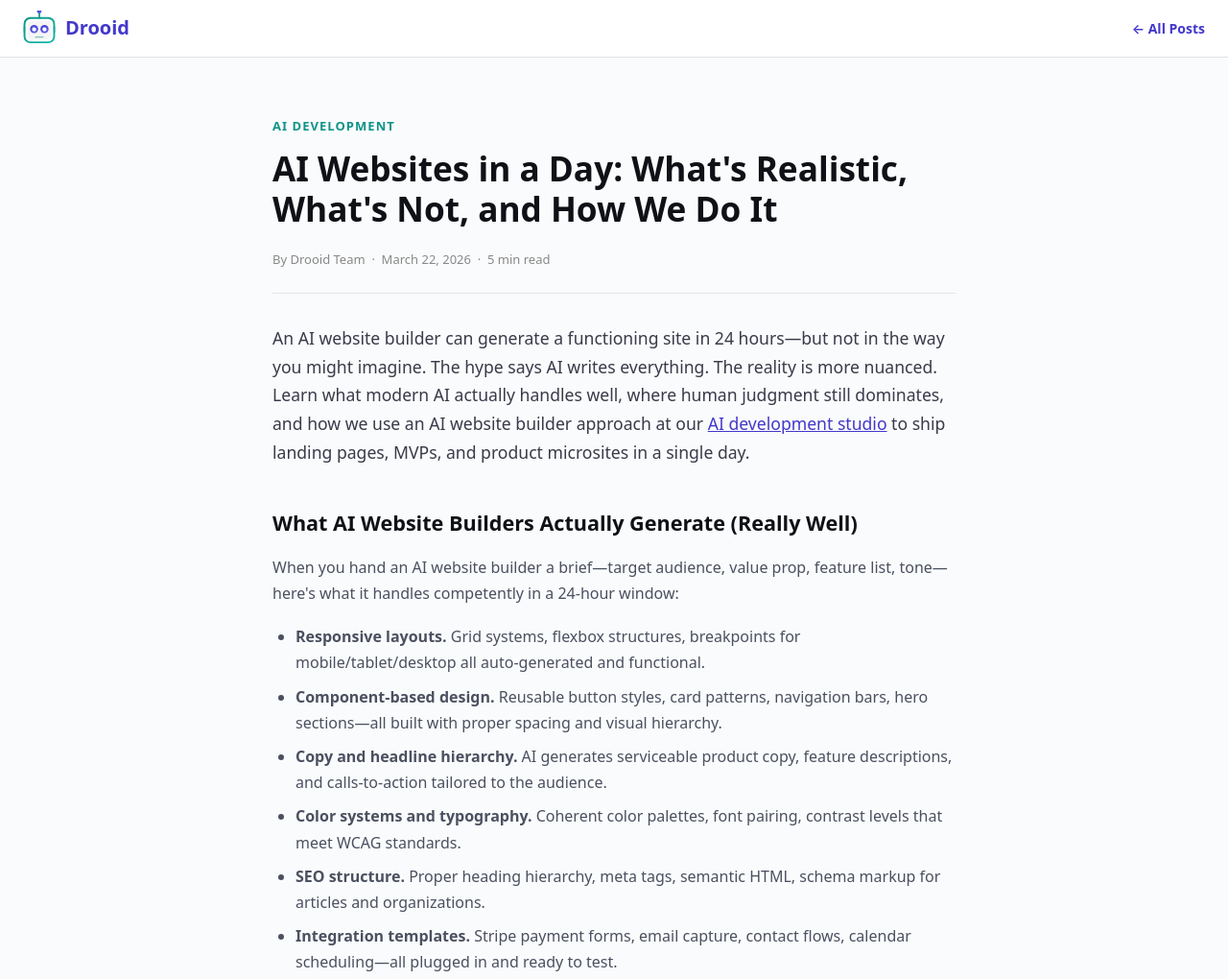
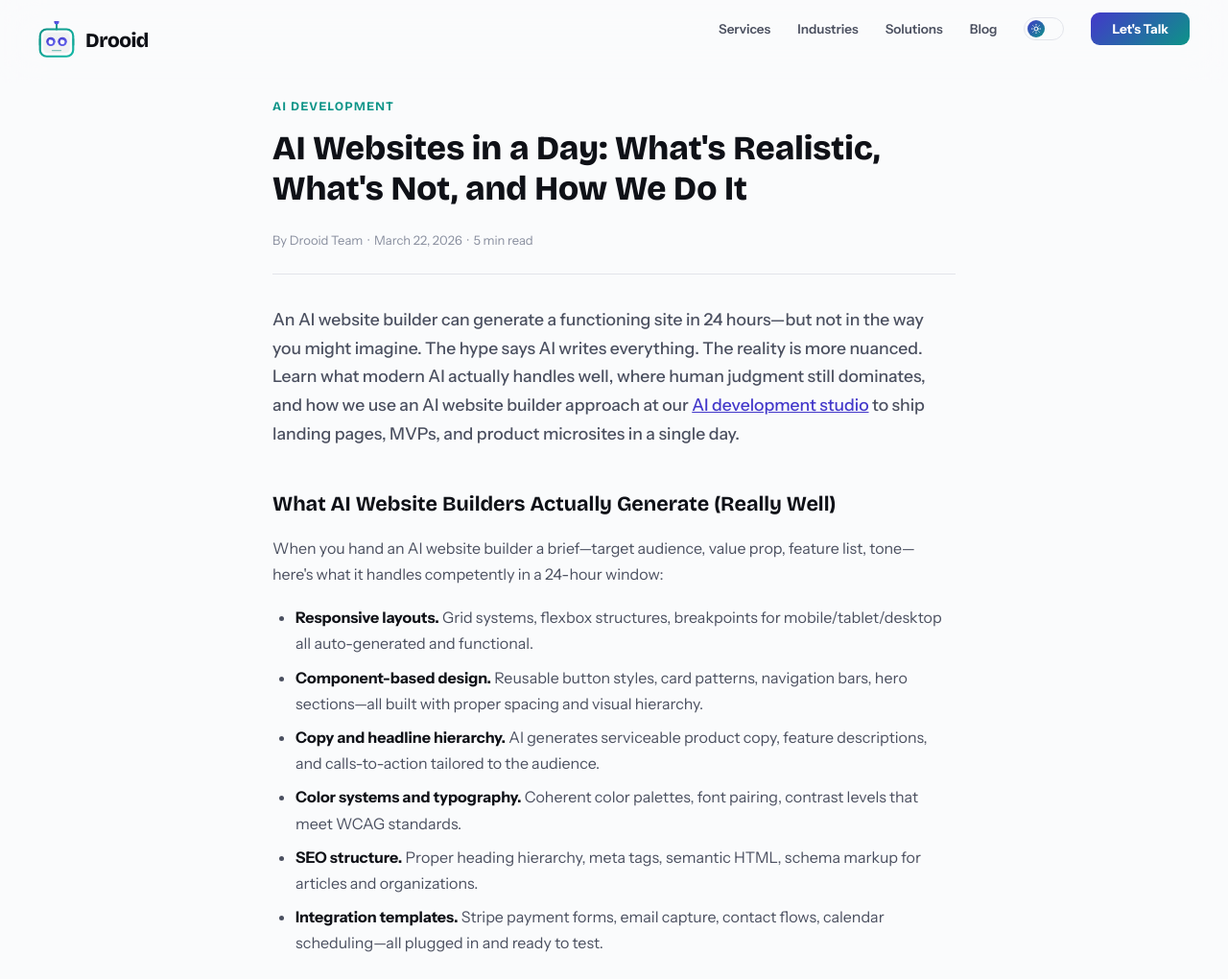
Before and after one commit to abhishekswarup-bd/drooid.ai, a plain HTML site: page blog/ai-websites-in-a-day.html in a window 1280 px wide. Shown: the top 1020 px of the page at 96% size. Drawn offline with nearby package versions, Linux system fonts and the light colour scheme.

Commit message:
Match blog header/footer to main pages: ai-websites-in-a-day

```diff
--- a/blog/ai-websites-in-a-day.html
+++ b/blog/ai-websites-in-a-day.html
@@ -73,57 +73,85 @@
   gtag('js', new Date());
   gtag('config', 'G-54V96C6EQH');
 </script>
+<link rel="preconnect" href="https://fonts.googleapis.com">
+<link rel="preconnect" href="https://fonts.gstatic.com" crossorigin>
+<link href="https://fonts.googleapis.com/css2?family=Bricolage+Grotesque:wght@400;600;700;800&family=Instrument+Sans:wght@400;500;600;700&display=swap" rel="stylesheet">
 <style>
-    * { box-sizing: border-box; margin: 0; padding: 0; }
-    body { font-family: system-ui, -apple-system, sans-serif; color: #1a1a2e; background: #fafbfc; line-height: 1.7; }
-    nav { background: #fff; border-bottom: 1px solid #e2e4ea; padding: 0 24px; height: 60px; display: flex; align-items: center; }
-    .nav-logo { font-weight: 800; font-size: 20px; color: #4338ca; text-decoration: none; display: flex; align-items: center; gap: 10px; }
-    .nav-mark { width: 34px; height: auto; display: block; }
-    .nav-link { margin-left: auto; color: #4338ca; text-decoration: none; font-weight: 600; font-size: 14px; }
-    .post-wrap { max-width: 760px; margin: 60px auto; padding: 0 24px 80px; }
-    .post-section { font-size: 13px; font-weight: 700; color: #0d9488; text-transform: uppercase; letter-spacing: .08em; margin-bottom: 12px; }
-    h1.post-title { font-size: 2.2rem; font-weight: 800; line-height: 1.2; color: #0f1117; margin-bottom: 20px; }
-    .post-meta { font-size: 13px; color: #888; margin-bottom: 32px; padding-bottom: 24px; border-bottom: 1px solid #e2e4ea; }
-    p.post-intro { font-size: 1.1rem; color: #3a3a4a; margin-bottom: 28px; font-weight: 500; }
-    h2 { font-size: 1.35rem; font-weight: 700; color: #0f1117; margin: 40px 0 14px; }
-    p { color: #4b5060; margin-bottom: 18px; }
-    ul { color: #4b5060; margin: 0 0 18px 24px; }
-    ul li { margin-bottom: 8px; }
-    a { color: #4338ca; }
-    .cta-box { background: linear-gradient(135deg, #4338ca, #0d9488); border-radius: 16px; padding: 36px; margin-top: 56px; text-align: center; color: #fff; }
-    .cta-box h3 { font-size: 1.4rem; margin-bottom: 10px; }
-    .cta-box p { color: rgba(255,255,255,.85); margin-bottom: 20px; }
-    .cta-btn { display: inline-block; background: #fff; color: #4338ca; font-weight: 700; padding: 12px 28px; border-radius: 8px; text-decoration: none; font-size: 15px; }
+:root{--bg:#fafbfc;--white:#fff;--card:#fff;--border:#e2e4ea;--border-h:#c8cbd4;--ink:#0f1117;--text:#4b5060;--muted:#888e9e;--accent:#4338ca;--accent-l:#ece9fe;--accent-d:#312e81;--teal:#0d9488;--teal-l:#ccfbf1;--grad:linear-gradient(135deg,#4338ca,#0d9488);--grad-t:linear-gradient(135deg,#4338ca,#0d9488);--r:16px;--nav-bg:rgba(250,251,252,.82)}
+[data-theme="dark"]{--bg:#0a0a12;--white:#13131f;--card:#13131f;--border:#1e1e2e;--border-h:#2a2a3e;--ink:#e2e4ea;--text:#a0a4b8;--muted:#666a7e;--accent:#818cf8;--accent-l:rgba(99,102,241,.15);--accent-d:#c7d2fe;--teal:#2dd4bf;--teal-l:rgba(45,212,191,.12);--nav-bg:rgba(10,10,18,.85)}
+*{box-sizing:border-box;margin:0;padding:0}
+body{font-family:'Instrument Sans',system-ui,-apple-system,sans-serif;color:var(--ink);background:var(--bg);line-height:1.7}
+
+/* ═══ NAV ═══ */
+nav{position:fixed;top:0;left:0;right:0;z-index:1000;padding:16px 40px;display:flex;align-items:center;justify-content:space-between;backdrop-filter:blur(20px);background:var(--nav-bg);border-bottom:1px solid transparent;transition:.3s}
+nav.scrolled{border-bottom-color:var(--border);box-shadow:0 1px 10px rgba(0,0,0,.04)}
+.nlogo{display:flex;align-items:center;gap:11px;text-decoration:none}
+.nlogo .mark{width:38px;height:auto;display:block}
+.nlogo .wm{font-family:'Bricolage Grotesque',sans-serif;font-size:21px;font-weight:800;color:var(--ink);letter-spacing:-.5px}
+.nlinks{display:flex;align-items:center;gap:28px;list-style:none}
+.nlinks a{font-size:13.5px;font-weight:600;color:var(--text);text-decoration:none;transition:.25s}
+.nlinks a:hover{color:var(--ink)}
+.ncta{font-size:13.5px!important;font-weight:700!important;color:#fff!important;background:var(--grad);padding:9px 22px;border-radius:9px;text-decoration:none!important}
+.ncta:hover{opacity:.9}
+
+/* ═══ THEME TOGGLE ═══ */
+.theme-toggle{width:42px;height:24px;border-radius:24px;border:1.5px solid var(--border);background:var(--bg);cursor:pointer;position:relative;transition:.3s;flex-shrink:0;display:flex;align-items:center;padding:0 3px}
+.theme-toggle:hover{border-color:var(--accent)}
+.theme-toggle .knob{width:18px;height:18px;border-radius:50%;background:var(--grad);transition:.3s;position:relative;display:flex;align-items:center;justify-content:center}
+.theme-toggle .knob svg{width:12px;height:12px;fill:none;stroke:#fff;stroke-width:2;stroke-linecap:round;stroke-linejoin:round;transition:.3s}
+[data-theme="dark"] .theme-toggle .knob{transform:translateX(16px)}
+[data-theme="dark"] .theme-toggle{background:var(--card);border-color:var(--border)}
+
+/* ═══ ARTICLE ═══ */
+.post-wrap{max-width:760px;margin:100px auto 0;padding:0 24px 80px}
+.post-section{font-family:'Bricolage Grotesque',sans-serif;font-size:13px;font-weight:700;color:var(--teal);text-transform:uppercase;letter-spacing:.08em;margin-bottom:12px}
+h1.post-title{font-family:'Bricolage Grotesque',sans-serif;font-size:2.2rem;font-weight:800;line-height:1.2;color:var(--ink);margin-bottom:20px}
+.post-meta{font-size:13px;color:var(--muted);margin-bottom:32px;padding-bottom:24px;border-bottom:1px solid var(--border)}
+p.post-intro{font-size:1.1rem;color:var(--text);margin-bottom:28px;font-weight:500}
+h2{font-family:'Bricolage Grotesque',sans-serif;font-size:1.35rem;font-weight:700;color:var(--ink);margin:40px 0 14px}
+p{color:var(--text);margin-bottom:18px}
+ul{color:var(--text);margin:0 0 18px 24px}
+ul li{margin-bottom:8px}
+a{color:var(--accent)}
+strong{color:var(--ink)}
+.cta-box{background:var(--grad);border-radius:16px;padding:36px;margin-top:56px;text-align:center;color:#fff}
+.cta-box h3{font-size:1.4rem;margin-bottom:10px;color:#fff}
+.cta-box p{color:rgba(255,255,255,.85);margin-bottom:20px}
+.cta-btn{display:inline-block;background:#fff;color:var(--accent);font-weight:700;padding:12px 28px;border-radius:8px;text-decoration:none;font-size:15px}
 
 /* ═══ FOOTER ═══ */
-    .site-footer{border-top:1px solid #e2e4ea;padding:72px 0 36px;background:#fff;margin-top:0}
-    .foot-ctr{max-width:1200px;margin:0 auto;padding:0 40px}
+footer{border-top:1px solid var(--border);padding:72px 0 36px;background:var(--white)}
+.ctr{max-width:1200px;margin:0 auto;padding:0 40px}
 .foot-g{display:grid;grid-template-columns:2fr 1fr 1fr 1fr;gap:56px;margin-bottom:52px}
-    .foot-brand p{font-size:13.5px;line-height:1.7;color:#4b5060;max-width:270px}
 .foot-brand .flogo{display:flex;align-items:center;gap:11px;margin-bottom:14px}
-    .foot-brand .fmark{width:34px;height:auto;display:block}
-    .foot-brand .feye{width:6px;height:6px;border-radius:50%;background:#0d9488;box-shadow:0 0 6px rgba(13,148,136,.5)}
-    .foot-brand .fdroid-face{display:flex;gap:7px;align-items:center;position:relative;top:-1px}
-    .foot-brand .fmouth{position:absolute;bottom:7px;left:50%;transform:translateX(-50%);width:12px;height:1.5px;border-radius:1px;background:#0d9488;opacity:.4}
-    .foot-brand .fantenna{position:absolute;top:-7px;left:50%;transform:translateX(-50%);width:1.5px;height:7px;background:#0d9488;opacity:.5}
-    .foot-brand .fantenna-tip{position:absolute;top:-9px;left:50%;transform:translateX(-50%);width:3.5px;height:3.5px;border-radius:50%;background:#0d9488;opacity:.7}
-    .foot-brand .fwm{font-family:system-ui,-apple-system,sans-serif;font-size:19px;font-weight:800;color:#0f1117}
-    .foot-col h4{font-size:12px;font-weight:700;color:#0f1117;letter-spacing:2px;text-transform:uppercase;margin-bottom:18px}
+.foot-brand .flogo .mark{width:34px;height:auto;display:block}
+.foot-brand .flogo .wm{font-family:'Bricolage Grotesque',sans-serif;font-size:19px;font-weight:800;color:var(--ink)}
+.foot-brand p{font-size:13.5px;line-height:1.7;color:var(--text);max-width:270px}
+.foot-col h4{font-family:'Bricolage Grotesque',sans-serif;font-size:12px;font-weight:700;color:var(--ink);letter-spacing:2px;text-transform:uppercase;margin-bottom:18px}
 .foot-col ul{list-style:none;display:flex;flex-direction:column;gap:11px}
-    .foot-col a{font-size:13.5px;color:#4b5060;text-decoration:none;transition:.25s}
-    .foot-col a:hover{color:#0f1117}
-    .foot-btm{display:flex;align-items:center;justify-content:space-between;padding-top:28px;border-top:1px solid #e2e4ea;font-size:12.5px;color:#888e9e}
-    .foot-soc{display:flex;gap:18px}
-    .foot-soc a{color:#888e9e;text-decoration:none;font-size:12.5px;transition:.25s}
-    .foot-soc a:hover{color:#0f1117}
+.foot-col a{font-size:13.5px;color:var(--text);text-decoration:none;transition:.25s}
+.foot-col a:hover{color:var(--ink)}
+.foot-btm{display:flex;align-items:center;justify-content:space-between;padding-top:28px;border-top:1px solid var(--border);font-size:12.5px;color:var(--muted)}
+
+/* ═══ RESPONSIVE ═══ */
 @media(max-width:1024px){.foot-g{grid-template-columns:1fr 1fr;gap:36px}}
-    @media(max-width:768px){.foot-ctr{padding:0 22px}.foot-g{grid-template-columns:1fr;gap:28px}.foot-btm{flex-direction:column;gap:12px;text-align:center}}
+@media(max-width:768px){.ctr{padding:0 22px}.foot-g{grid-template-columns:1fr;gap:28px}.foot-btm{flex-direction:column;gap:12px;text-align:center}nav{padding:14px 22px}.nlinks{display:none}.post-wrap{margin-top:80px}}
 </style>
 </head>
 <body>
-  <nav>
-    <a href="https://drooid.org" class="nav-logo"><img src="../logo.svg" alt="Drooid" class="nav-mark">Drooid</a>
-    <a href="https://drooid.org/blog" class="nav-link">← All Posts</a>
+  <nav id="navbar">
+  <a href="../index.html" class="nlogo">
+    <img src="../logo.svg" alt="Drooid" class="mark">
+    <div class="wm">Drooid</div>
+  </a>
+  <ul class="nlinks">
+    <li><a href="../services.html">Services</a></li>
+    <li><a href="../industries.html">Industries</a></li>
+    <li><a href="../solutions.html">Solutions</a></li>
+    <li><a href="../blog.html">Blog</a></li>
+    <li><button class="theme-toggle" id="themeToggle" aria-label="Toggle dark mode"><span class="knob"><svg viewBox="0 0 24 24" class="sun-icon"><path d="M12 3v1m0 16v1m9-9h-1M4 12H3m15.364 6.364l-.707-.707M6.343 6.343l-.707-.707m12.728 0l-.707.707M6.343 17.657l-.707.707M16 12a4 4 0 11-8 0 4 4 0 018 0z"/></svg><svg viewBox="0 0 24 24" class="moon-icon" style="display:none"><path d="M21 12.79A9 9 0 1111.21 3 7 7 0 0021 12.79z"/></svg></span></button></li>
+    <li><a href="../contact.html" class="ncta">Let&#x27;s Talk</a></li>
+  </ul>
 </nav>
   <div class="post-wrap">
     <div class="post-section">AI Development</div>
@@ -174,12 +202,11 @@
     </div>
   </div>
 
-<!-- ═══ FOOTER ═══ -->
-<footer class="site-footer">
-  <div class="foot-ctr">
+<footer>
+  <div class="ctr">
     <div class="foot-g">
       <div class="foot-brand">
-        <div class="flogo"><img src="../logo.svg" alt="Drooid" class="fmark"><div class="fwm">Drooid</div></div>
+        <div class="flogo"><img src="../logo.svg" alt="Drooid" class="mark"><div class="wm">Drooid</div></div>
         <p>AI-powered development studio — build end-to-end with artificial intelligence.</p>
       </div>
       <div class="foot-col"><h4>Services</h4><ul><li><a href="../services.html#websites">AI Websites</a></li><li><a href="../services.html#mobile">Mobile Apps</a></li><li><a href="../services.html#enterprise">Web Applications</a></li><li><a href="../services.html#design">Screen Design</a></li><li><a href="../services.html#content">Content Generation</a></li><li><a href="../services.html#agents">Agentic AI</a></li></ul></div>
@@ -191,5 +218,29 @@
     </div>
   </div>
 </footer>
+<script>
+const nb=document.getElementById("navbar");
+window.addEventListener("scroll",()=>nb.classList.toggle("scrolled",scrollY>40));
+
+/* ═══ THEME TOGGLE ═══ */
+(function(){
+  const toggle=document.getElementById('themeToggle');
+  const html=document.documentElement;
+  const sunIcon=toggle.querySelector('.sun-icon');
+  const moonIcon=toggle.querySelector('.moon-icon');
+  function setTheme(theme){
+    html.setAttribute('data-theme',theme);
+    localStorage.setItem('drooid-theme',theme);
+    if(theme==='dark'){sunIcon.style.display='none';moonIcon.style.display='block'}
+    else{sunIcon.style.display='block';moonIcon.style.display='none'}
+  }
+  const saved=localStorage.getItem('drooid-theme')||
+    (window.matchMedia('(prefers-color-scheme:dark)').matches?'dark':'light');
+  setTheme(saved);
+  toggle.addEventListener('click',()=>{
+    setTheme(html.getAttribute('data-theme')==='dark'?'light':'dark');
+  });
+})();
+</script>
 </body>
 </html>
```
Lines whose indentation alone changed are shown as unchanged.
